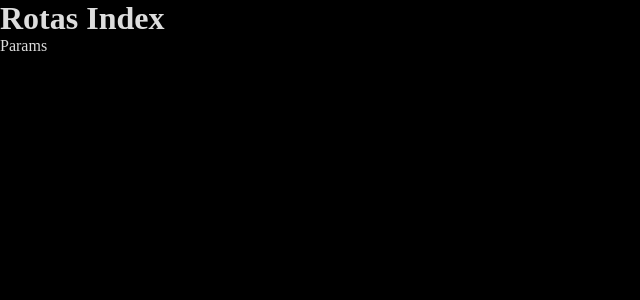
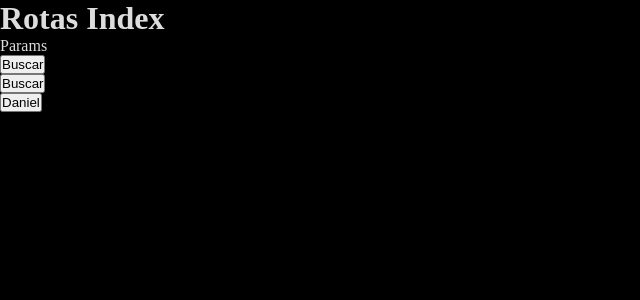
Before and after one commit to davidasteixeira/NextJS, a Next.js app in the folder next-basico/: page /rotas in a window 1280 px wide. Shown: the top 300 px of the page, without its empty margins (0-640 px from the left). Built offline with nearby package versions, Linux system fonts and the light colour scheme.

Commit message:
feat:alternatives for navigation

```diff
--- a/next-basico/src/pages/rotas/[codigo]/buscar.jsx
+++ b/next-basico/src/pages/rotas/[codigo]/buscar.jsx
@@ -3,13 +3,11 @@
 export default function buscar(){
     const router = useRouter()
 
-    const codigo = router.query.codigo
-
-    console.log(codigo)
+    const {codigo} = router.query
 
     return (
         <div>
-            <h1> Rotas / Id / Buscar</h1>
+            <h1> Rotas / {codigo ?? codigo}  / Buscar</h1>
         </div>
     )
 }
--- a/next-basico/src/pages/rotas/index.jsx
+++ b/next-basico/src/pages/rotas/index.jsx
@@ -1,6 +1,22 @@
 import Link from "next/link"
+import router from "next/router"
 
 export default function rotas(){
+
+    function navegacaoSimples(url){
+        router.push(url);
+    }
+
+    function navegacaoComParams(){
+        router.push({
+            pathname: "rotas/params",
+            query: {
+                idade: 123,
+                nome: 'Ana Silva'
+            }
+        })
+    }
+
     return (
         <div>
             <h1>Rotas Index</h1>
@@ -9,6 +25,11 @@
                     <li>Params</li>
                 </Link>
             </ul>
+            <div style={{display: "flex", flexDirection: "column", alignItems: "flex-start"}}>
+                <button onClick={navegacaoComParams}>Buscar</button>
+                <button onClick={() => router.push("rotas/123/buscar")}>Buscar</button>
+                <button onClick={()=> navegacaoSimples("rotas/123/Daniel")}>Daniel</button>
+            </div>
         </div>
     )
 }
```
Also changed, not shown: next-basico/src/pages/rotas/[codigo]/[nome].jsx (added, +15 -0 lines).
